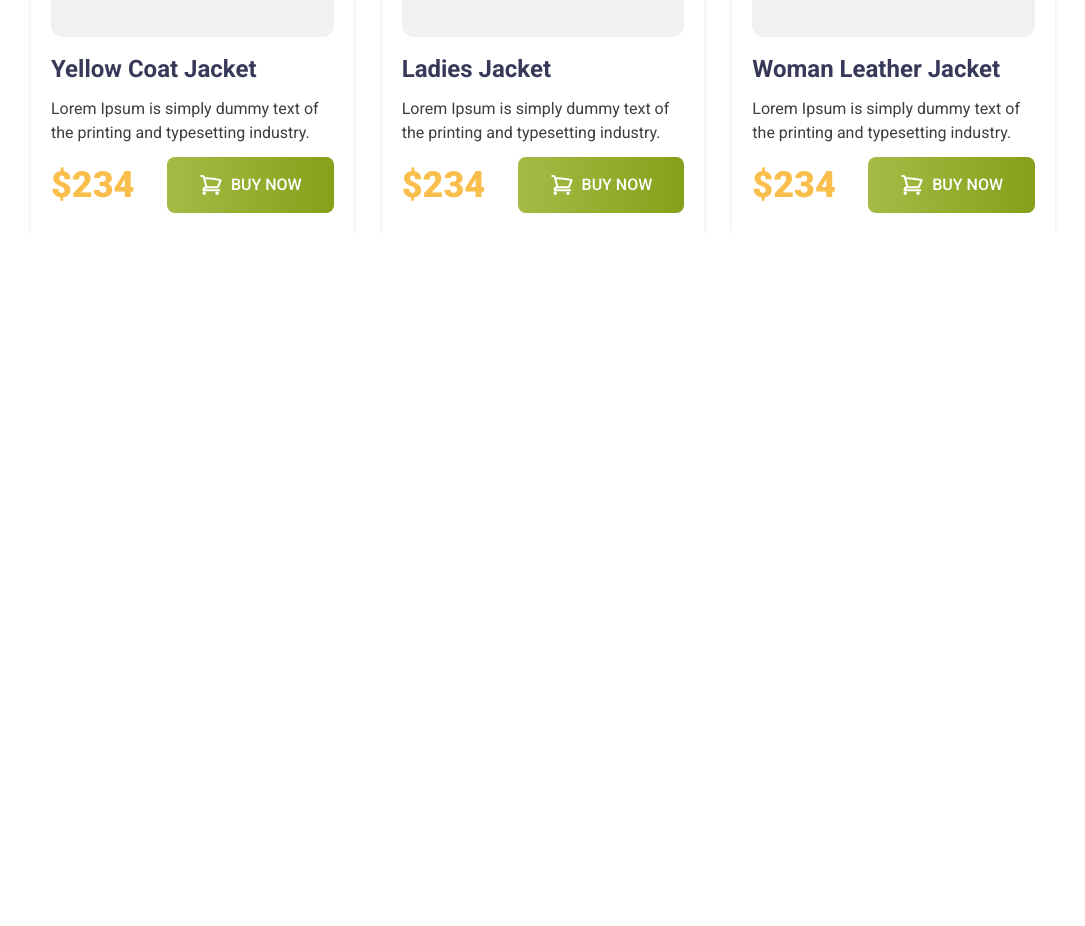
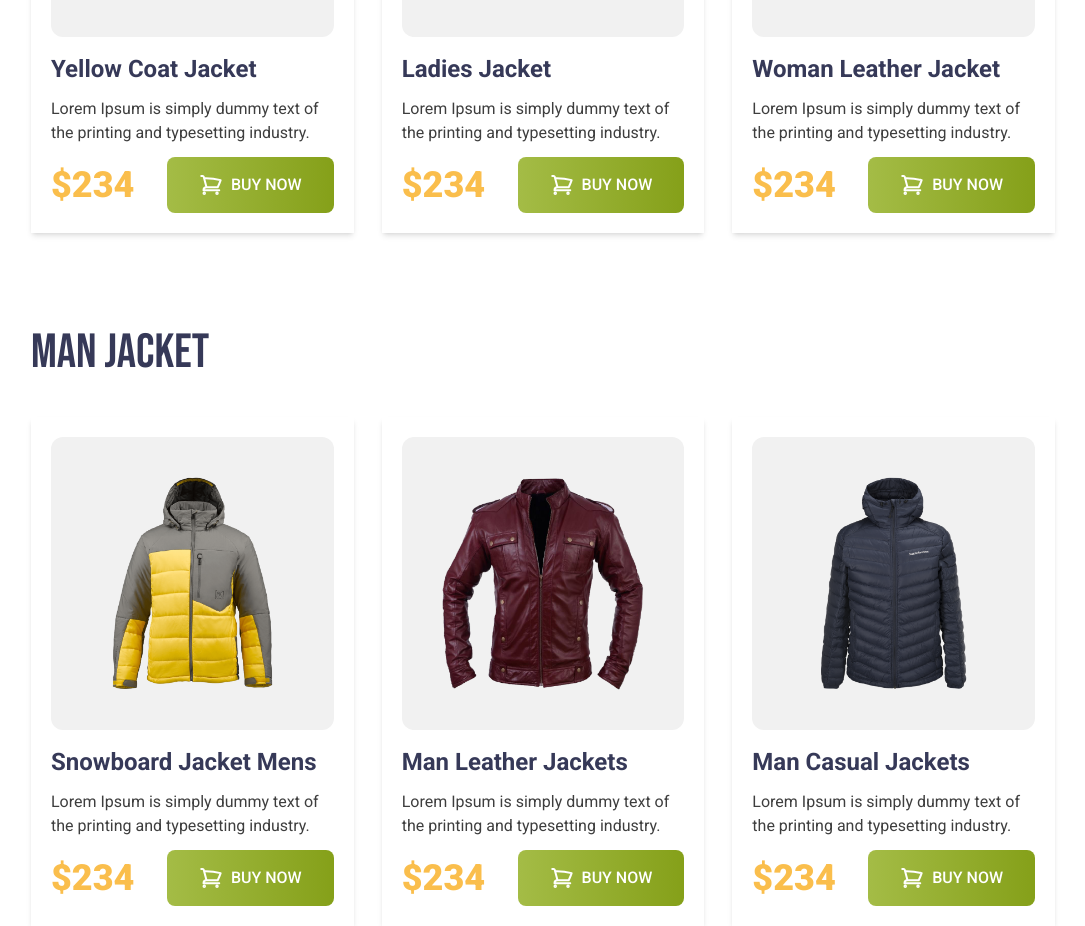
Before and after one commit to shihab01118/Penguin-Fashion, a plain HTML site: page index.html in a window 1280 px wide. Shown: the part 1066-1992 px from the top of the page, without its empty margins (97-1182 px from the left). Before the commit the page ends 1299 px from the top, so only its background shows below. Drawn offline with nearby package versions, Linux system fonts and the light colour scheme.

Commit message:
man jacket section completed

```diff
--- a/index.html
+++ b/index.html
@@ -64,7 +64,7 @@
         <section class="px-5 md:px-14 lg:px-32">
             <h3 class="font-bebas mt-12 mb-5 text-[#363958] text-4xl md:text-5xl lg:text-5xl">Woman Jacket</h3>
             <!-- woman jacket container -->
-            <div class="grid grid-cols-3 gap-7">
+            <div class="grid grid-cols-1 md:grid-cols-2 lg:grid-cols-3 gap-7">
                 <!-- jacket 1 -->
                 <div class="font-roboto p-5 shadow-md">
                     <div class="bg-[#F1F1F1] rounded-xl p-10">
@@ -115,6 +115,62 @@
                 </div>
             </div>
         </section>
+
+        <!-- man jacket -->
+        <section class="px-5 md:px-14 lg:px-32">
+            <h3 class="font-bebas mt-24 mb-10 text-[#363958] text-4xl md:text-5xl lg:text-5xl">Man Jacket</h3>
+            <!-- man jacket container -->
+            <div class="grid grid-cols-1 md:grid-cols-2 lg:grid-cols-3 gap-7">
+                <!-- jacket 4 -->
+                <div class="font-roboto p-5 shadow-md">
+                    <div class="bg-[#F1F1F1] rounded-xl p-10">
+                        <img src="images/jacket-4.png" alt="">
+                    </div>
+                    <h3 class="text-[#363958] text-2xl font-bold mt-4">Snowboard Jacket Mens</h3>
+                    <p class="my-3 leading-6 text-[#3E3E3E]">Lorem Ipsum is simply dummy text of the printing and typesetting industry.</p>
+                    <div class="flex items-center justify-between">
+                        <h1 class="text-[#FABE4C] text-4xl font-black">$234</h1>
+                        <button class="inline-flex items-center gap-2 text-white uppercase bg-gradient-to-r from-[#A4BC46] to-[#85A019] px-8 py-4 rounded-lg font-roboto font-medium">
+                            <svg xmlns="http://www.w3.org/2000/svg" fill="none" viewBox="0 0 24 24" stroke-width="2" stroke="currentColor" class="w-6 h-6">
+                            <path stroke-linecap="round" stroke-linejoin="round" d="M2.25 3h1.386c.51 0 .955.343 1.087.835l.383 1.437M7.5 14.25a3 3 0 00-3 3h15.75m-12.75-3h11.218c1.121-2.3 2.1-4.684 2.924-7.138a60.114 60.114 0 00-16.536-1.84M7.5 14.25L5.106 5.272M6 20.25a.75.75 0 11-1.5 0 .75.75 0 011.5 0zm12.75 0a.75.75 0 11-1.5 0 .75.75 0 011.5 0z" />
+                            </svg>Buy Now
+                        </button>
+                    </div>
+                </div>
+                <!-- jacket 5 -->
+                <div class="font-roboto p-5 shadow-md">
+                    <div class="bg-[#F1F1F1] rounded-xl p-10">
+                        <img src="images/jacket-5.png" alt="">
+                    </div>
+                    <h3 class="text-[#363958] text-2xl font-bold mt-4">Man Leather Jackets</h3>
+                    <p class="my-3 leading-6 text-[#3E3E3E]">Lorem Ipsum is simply dummy text of the printing and typesetting industry.</p>
+                    <div class="flex items-center justify-between">
+                        <h1 class="text-[#FABE4C] text-4xl font-black">$234</h1>
+                        <button class="inline-flex items-center gap-2 text-white uppercase bg-gradient-to-r from-[#A4BC46] to-[#85A019] px-8 py-4 rounded-lg font-roboto font-medium">
+                            <svg xmlns="http://www.w3.org/2000/svg" fill="none" viewBox="0 0 24 24" stroke-width="2" stroke="currentColor" class="w-6 h-6">
+                            <path stroke-linecap="round" stroke-linejoin="round" d="M2.25 3h1.386c.51 0 .955.343 1.087.835l.383 1.437M7.5 14.25a3 3 0 00-3 3h15.75m-12.75-3h11.218c1.121-2.3 2.1-4.684 2.924-7.138a60.114 60.114 0 00-16.536-1.84M7.5 14.25L5.106 5.272M6 20.25a.75.75 0 11-1.5 0 .75.75 0 011.5 0zm12.75 0a.75.75 0 11-1.5 0 .75.75 0 011.5 0z" />
+                            </svg>Buy Now
+                        </button>
+                    </div>
+                </div>
+                <!-- jacket 6 -->
+                <div class="font-roboto p-5 shadow-md">
+                    <div class="bg-[#F1F1F1] rounded-xl p-10">
+                        <img src="images/jacket-6.png" alt="">
+                    </div>
+                    <h3 class="text-[#363958] text-2xl font-bold mt-4">Man Casual Jackets</h3>
+                    <p class="my-3 leading-6 text-[#3E3E3E]">Lorem Ipsum is simply dummy text of the printing and typesetting industry.</p>
+                    <div class="flex items-center justify-between">
+                        <h1 class="text-[#FABE4C] text-4xl font-black">$234</h1>
+                        <button class="inline-flex items-center gap-2 text-white uppercase bg-gradient-to-r from-[#A4BC46] to-[#85A019] px-8 py-4 rounded-lg font-roboto font-medium">
+                            <svg xmlns="http://www.w3.org/2000/svg" fill="none" viewBox="0 0 24 24" stroke-width="2" stroke="currentColor" class="w-6 h-6">
+                            <path stroke-linecap="round" stroke-linejoin="round" d="M2.25 3h1.386c.51 0 .955.343 1.087.835l.383 1.437M7.5 14.25a3 3 0 00-3 3h15.75m-12.75-3h11.218c1.121-2.3 2.1-4.684 2.924-7.138a60.114 60.114 0 00-16.536-1.84M7.5 14.25L5.106 5.272M6 20.25a.75.75 0 11-1.5 0 .75.75 0 011.5 0zm12.75 0a.75.75 0 11-1.5 0 .75.75 0 011.5 0z" />
+                            </svg>Buy Now
+                        </button>
+                    </div>
+                </div>
+            </div>
+        </section>
     </main>
     <footer></footer>
 </body>
```
